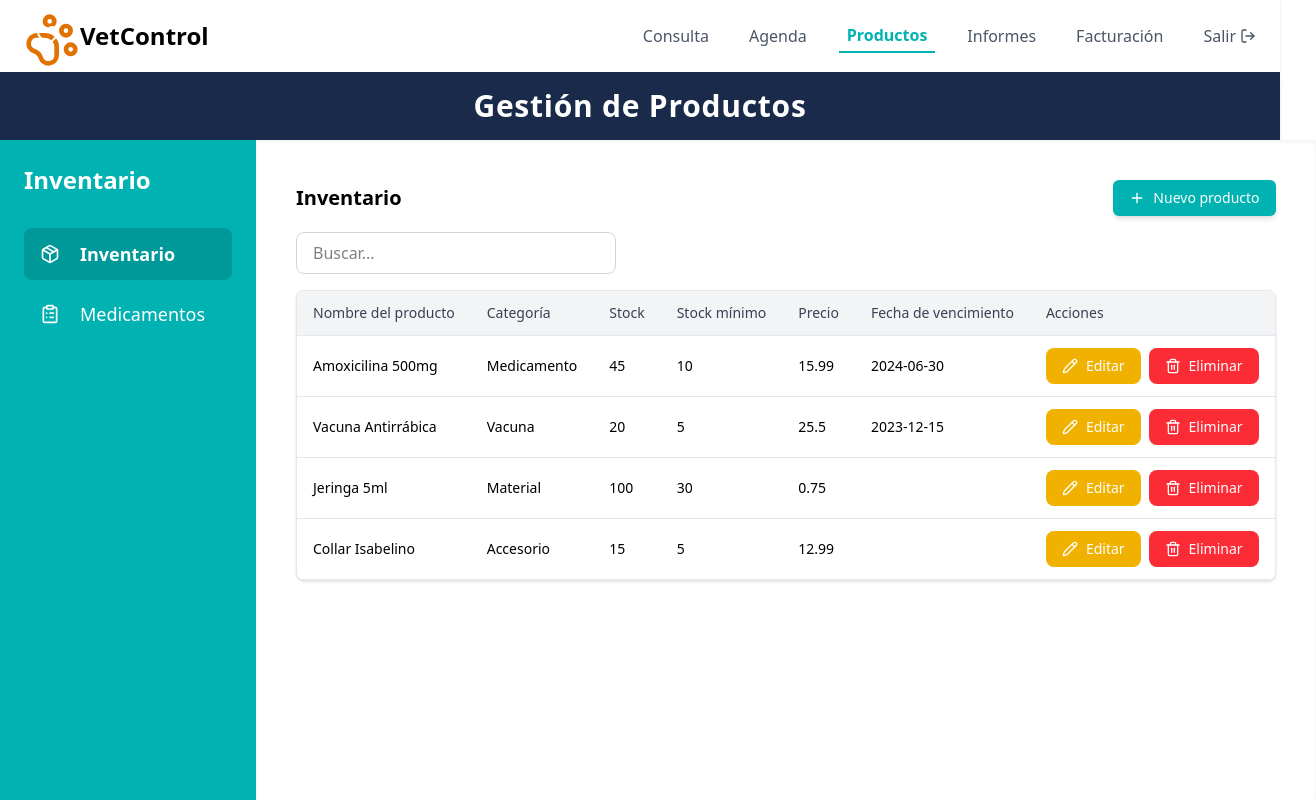
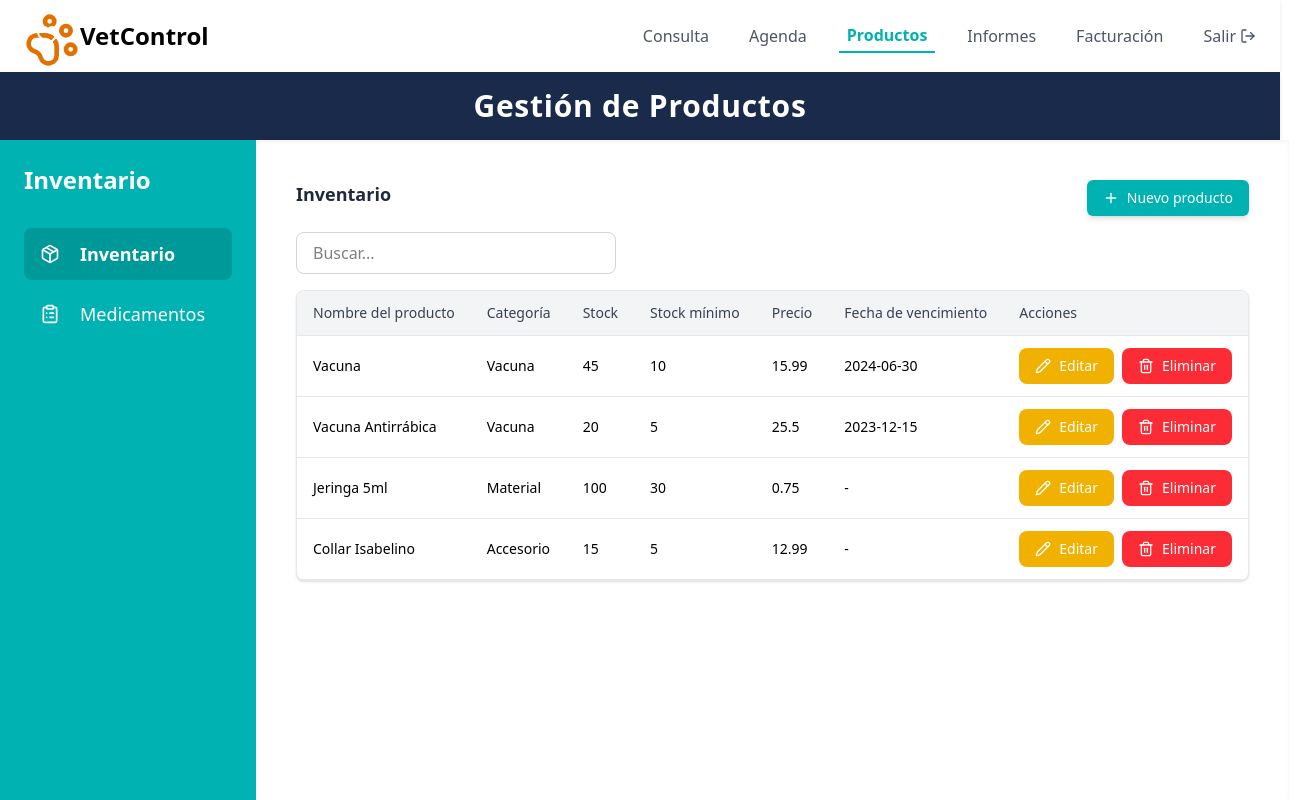
Before and after one commit to GabooMedina/VetControl-Frontend, a React (Vite) app: page /dashboard/productos/inventario in a window 1280 px wide. Shown: the whole page, 1316 px wide, since content can reach past the window. Built offline with nearby package versions, Linux system fonts and the light colour scheme.

Commit message:
Mejora de controles

```diff
--- a/src/components/modules/products/Inventory.tsx
+++ b/src/components/modules/products/Inventory.tsx
@@ -14,7 +14,6 @@ const fields: Field[] = [
     label: "Categoría",
     type: "select",
     options: [
-      { value: "Medicamento", label: "Medicamento" },
       { value: "Vacuna", label: "Vacuna" },
       { value: "Material", label: "Material" },
       { value: "Accesorio", label: "Accesorio" },
@@ -26,12 +25,12 @@ const fields: Field[] = [
   { name: "expiryDate", label: "Fecha de vencimiento", type: "date" },
 ];
 
-// Datos de ejemplo para el inventario
+// Datos de ejemplo
 const mockInventory = [
   {
     id: "1",
-    name: "Amoxicilina 500mg",
-    category: "Medicamento",
+    name: "Vacuna",
+    category: "Vacuna",
     stock: 45,
     minStock: 10,
     price: 15.99,
@@ -66,43 +65,54 @@ const mockInventory = [
   },
 ];
 
-export default function InventoryPage() {
-  const location = useLocation(); // Detecta cambios de ruta
+export default function Inventory() {
+  const location = useLocation();
   const [open, setOpen] = useState(false);
   const [data, setData] = useState<typeof mockInventory>([]);
+  const [currentItem, setCurrentItem] = useState<any>(null);
 
-  // Cada vez que cambia la ruta, recargamos datos
   useEffect(() => {
     setData(mockInventory);
   }, [location.pathname]);
 
-  const handleAdd = (item: any) => {
-    const newItem = { ...item, id: (data.length + 1).toString() };
-    setData([...data, newItem]);
+  const handleAdd = () => {
+    setCurrentItem(null);
+    setOpen(true);
+  };
+
+  const handleSubmit = (item: any) => {
+    if (currentItem) {
+      const updated = data.map((d) => (d.id === currentItem.id ? { ...currentItem, ...item } : d));
+      setData(updated);
+    } else {
+      const newItem = { ...item, id: (data.length + 1).toString() };
+      setData([...data, newItem]);
+    }
     setOpen(false);
   };
 
   const handleEdit = (item: any) => {
-    const updated = data.map((d) => (d.id === item.id ? item : d));
-    setData(updated);
+    setCurrentItem(item);
+    setOpen(true);
   };
 
   const handleDelete = (id: string) => {
     const filtered = data.filter((d) => d.id !== id);
     setData(filtered);
+    setOpen(false);
   };
 
   const tableFields = fields.map((field) => ({
     name: field.name,
     label: field.label,
-    render: (value: any) => value,
+    render: (value: any) => value ?? "-",
   }));
 
   return (
     <div className="p-4">
       <div className="flex justify-between items-center mb-4">
-        <h2 className="text-xl font-bold">Inventario</h2>
-        <PrimaryButton onClick={() => setOpen(true)}>
+        <h2 className="text-lg font-semibold text-gray-800 -mt-2">Inventario</h2>
+        <PrimaryButton onClick={handleAdd}>
           <Plus className="w-4 h-4 mr-2" /> Nuevo producto
         </PrimaryButton>
       </div>
@@ -117,10 +127,13 @@ export default function InventoryPage() {
 
       <CrudModal
         isOpen={open}
-        title="Agregar nuevo producto"
+        title={currentItem ? "Editar producto" : "Agregar nuevo producto"}
         fields={fields}
-        onSubmit={handleAdd}
+        initialData={currentItem || {}}
+        onSubmit={handleSubmit}
+        onDelete={currentItem ? () => handleDelete(currentItem.id) : undefined}
         onClose={() => setOpen(false)}
+        isEditing={!!currentItem}
       />
     </div>
   );
--- a/src/components/modules/products/Medications.tsx
+++ b/src/components/modules/products/Medications.tsx
@@ -2,21 +2,18 @@ import { useEffect, useState } from "react";
 import { useLocation } from "react-router-dom";
 import { Plus } from "lucide-react";
 import { CrudModal } from "../../shared/Modal";
+import { PrimaryButton } from "../../shared/PrimaryButton";
 import DataTable from "../../shared/DataTable";
 import { Field } from "../../../Interfaces/TypesData";
 
+// Estructura del formulario
 const fields: Field[] = [
   { name: "name", label: "Nombre del producto", type: "text" },
   {
     name: "category",
     label: "Categoría",
-    type: "select",
-    options: [
-      { value: "Medicamento", label: "Medicamento" },
-      { value: "Vacuna", label: "Vacuna" },
-      { value: "Material", label: "Material" },
-      { value: "Accesorio", label: "Accesorio" },
-    ],
+    type: "text", // Se cambia a 'text' ya que la categoría será fija
+    defaultValue: "Medicamento" // La categoría será Medicamento por defecto
   },
   { name: "stock", label: "Stock", type: "number" },
   { name: "minStock", label: "Stock mínimo", type: "number" },
@@ -24,6 +21,8 @@ const fields: Field[] = [
   { name: "expiryDate", label: "Fecha de vencimiento", type: "date" },
 ];
 
+
+// Datos de ejemplo
 const mockInventory = [
   {
     id: "1",
@@ -36,92 +35,112 @@ const mockInventory = [
   },
   {
     id: "2",
-    name: "Vacuna Antirrábica",
-    category: "Vacuna",
-    stock: 20,
-    minStock: 5,
-    price: 25.5,
-    expiryDate: "2023-12-15",
+    name: "Paracetamol 500mg",
+    category: "Medicamento",
+    stock: 100,
+    minStock: 20,
+    price: 8.49,
+    expiryDate: "2025-01-15",
   },
   {
     id: "3",
-    name: "Jeringa 5ml",
-    category: "Material",
-    stock: 100,
-    minStock: 30,
-    price: 0.75,
-    expiryDate: null,
+    name: "Ibuprofeno 200mg",
+    category: "Medicamento",
+    stock: 60,
+    minStock: 15,
+    price: 12.79,
+    expiryDate: "2024-09-20",
   },
   {
     id: "4",
-    name: "Collar Isabelino",
-    category: "Accesorio",
-    stock: 15,
-    minStock: 5,
-    price: 12.99,
-    expiryDate: null,
+    name: "Ciprofloxacino 500mg",
+    category: "Medicamento",
+    stock: 80,
+    minStock: 25,
+    price: 20.99,
+    expiryDate: "2025-03-10",
   },
+  {
+    id: "5",
+    name: "Doxiciclina 100mg",
+    category: "Medicamento",
+    stock: 120,
+    minStock: 30,
+    price: 18.49,
+    expiryDate: "2025-07-05",
+  }
 ];
 
-export default function MedicationsModule() {
+
+export default function Inventory() {
   const location = useLocation();
   const [open, setOpen] = useState(false);
   const [data, setData] = useState<typeof mockInventory>([]);
-  const [selectedRow, setSelectedRow] = useState<any | null>(null);
+  const [currentItem, setCurrentItem] = useState<any>(null);
 
   useEffect(() => {
     setData(mockInventory);
   }, [location.pathname]);
 
-  const handleAdd = (item: any) => {
-    const newItem = { ...item, id: (data.length + 1).toString() };
-    setData([...data, newItem]);
+  const handleAdd = () => {
+    setCurrentItem(null);
+    setOpen(true);
+  };
+
+  const handleSubmit = (item: any) => {
+    if (currentItem) {
+      const updated = data.map((d) => (d.id === currentItem.id ? { ...currentItem, ...item } : d));
+      setData(updated);
+    } else {
+      const newItem = { ...item, id: (data.length + 1).toString() };
+      setData([...data, newItem]);
+    }
     setOpen(false);
-    setSelectedRow(null);
+  };
+
+  const handleEdit = (item: any) => {
+    setCurrentItem(item);
+    setOpen(true);
+  };
+
+  const handleDelete = (id: string) => {
+    const filtered = data.filter((d) => d.id !== id);
+    setData(filtered);
+    setOpen(false);
   };
 
   const tableFields = fields.map((field) => ({
     name: field.name,
     label: field.label,
-    render: (value: any) => value,
+    render: (value: any) => value ?? "-",
   }));
-
-  // Agregar columna con botón "+"
-  tableFields.push({
-    name: "action",
-    label: "",
-    render: () => (
-      <button
-        onClick={() => setOpen(true)}
-        className="text-white bg-green-500 hover:bg-green-600 p-2 rounded-full"
-        title="Agregar"
-      >
-        <Plus className="w-4 h-4" />
-      </button>
-    ),
-  });
 
   return (
     <div className="p-4">
-      <h2 className="text-xl font-bold mb-4">Medicamentos</h2>
+      <div className="flex justify-between items-center mb-4">
+        <h2 className="text-lg font-semibold text-gray-800 -mt-2">Medicamentos</h2>
+        <PrimaryButton onClick={handleAdd}>
+          <Plus className="w-4 h-4 mr-2" /> Nuevo medicamento
+        </PrimaryButton>
+      </div>
 
       <DataTable
         fields={tableFields}
         initialData={data}
-        onEdit={undefined}
-        onDelete={undefined}
+        onEdit={handleEdit}
+        onDelete={(id) => handleDelete(id)}
         className="mt-1"
       />
 
       <CrudModal
         isOpen={open}
-        title="Agregar nuevo producto"
+        title={currentItem ? "Editar Medicamneto" : "Agregar nuevo Medicamento"}
         fields={fields}
-        onSubmit={handleAdd}
-        onClose={() => {
-          setOpen(false);
-          setSelectedRow(null);
-        }}
+        initialData={currentItem || {}}
+        onSubmit={handleSubmit}
+        onDelete={currentItem ? () => handleDelete(currentItem.id) : undefined}
+        onClose={() => setOpen(false)}
+        isEditing={!!currentItem}
       />
     </div>
   );
--- a/src/main.tsx
+++ b/src/main.tsx
@@ -8,8 +8,8 @@ import { PetModule } from './components/modules/records/PetModule';
 import { HistoryModule } from './components/modules/records/HistoryModule';
 import { BillingModule } from './components/modules/billing/BillingModule';
 import './index.css'
-import InventoryPage from './components/modules/products/Inventory';
 import MedicationsModule from './components/modules/products/Medications';
+import InventoryModule from './components/modules/products/Inventory';
 //import InventoryPage from './components/modules/products/inventory';
 
 const router = createBrowserRouter([
@@ -47,7 +47,7 @@ const router = createBrowserRouter([
       {
         path: 'productos',
         children: [
-          { path: 'inventario', element: <InventoryPage/> },
+          { path: 'inventario', element: <InventoryModule/> },
           { path: 'medicamentos', element: <MedicationsModule/> }
         ]
       },
```
Also changed, not shown: src/components/modules/reports/Reports.tsx (added).
